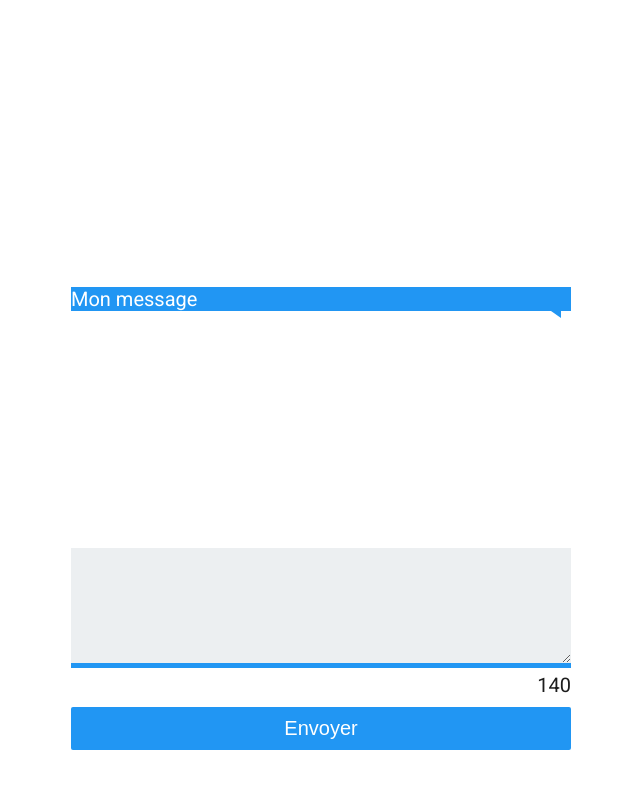
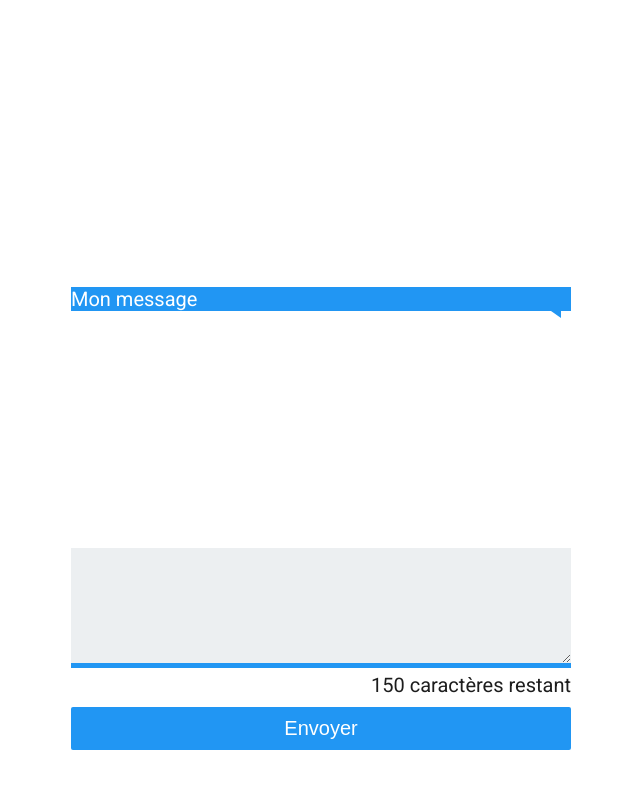
Before and after one commit to DavidVerdier/react-test, a React (Create React App) app: page / in a window 1280 px wide. Both pictures are taken after typing "Sample" into the empty fields and a click on the button "Chatter". Shown: the top 788 px of the page, without its empty margins (319-959 px from the left). Built offline with nearby package versions, Linux system fonts and the light colour scheme.

Commit message:
add length for textarea

```diff
--- a/src/components/App.js
+++ b/src/components/App.js
@@ -25,7 +25,10 @@ class App extends React.Component {
                     </div>
                 </div>
 
-                <Formulaire pseudo={this.state.pseudo} addMessage={this.addMessage} />
+                <Formulaire
+                    length={150}
+                    pseudo={this.state.pseudo}
+                    addMessage={this.addMessage} />
             </div>
         );
     }
--- a/src/components/Formulaire.js
+++ b/src/components/Formulaire.js
@@ -2,11 +2,12 @@ import React, {Component} from 'react';
 
 class Formulaire extends Component {
     state = {
-        message: ''
+        message: '',
+        length: this.props.length
     };
 
     createMessage = () => {
-        const {addMessage, pseudo} = this.props;
+        const {addMessage, pseudo, length} = this.props;
 
         const message = {
             pseudo,
@@ -16,7 +17,7 @@ class Formulaire extends Component {
         addMessage(message);
 
         // reset
-        this.setState({message: ''})
+        this.setState({message: '', length})
     };
 
     handleSubmit = (event) => {
@@ -27,8 +28,9 @@ class Formulaire extends Component {
 
     handleChange = (event) => {
         const message = event.target.value;
+        const length = this.props.length - message.length;
 
-        this.setState({message});
+        this.setState({message, length});
     };
 
     render() {
@@ -40,10 +42,10 @@ class Formulaire extends Component {
                     onChange={this.handleChange}
                     value={this.state.message}
                     required
-                    maxLength="140"
+                    maxLength={this.props.length}
                 />
                 <div className="info">
-                    140
+                    {this.state.length} caractères restant
                 </div>
                 <button type='submit'>Envoyer</button>
             </form>
```
